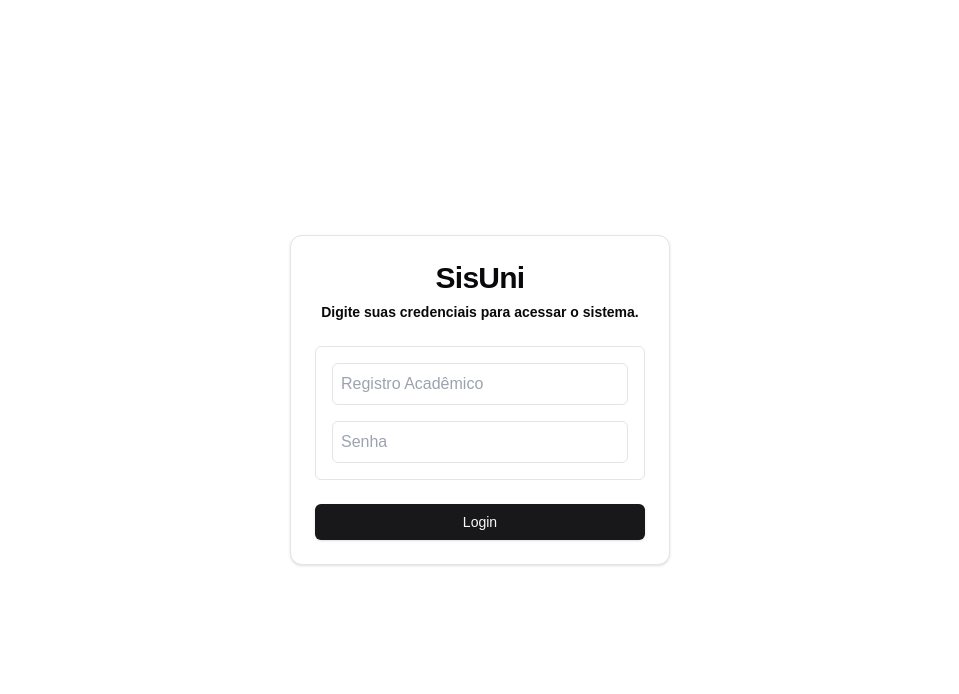
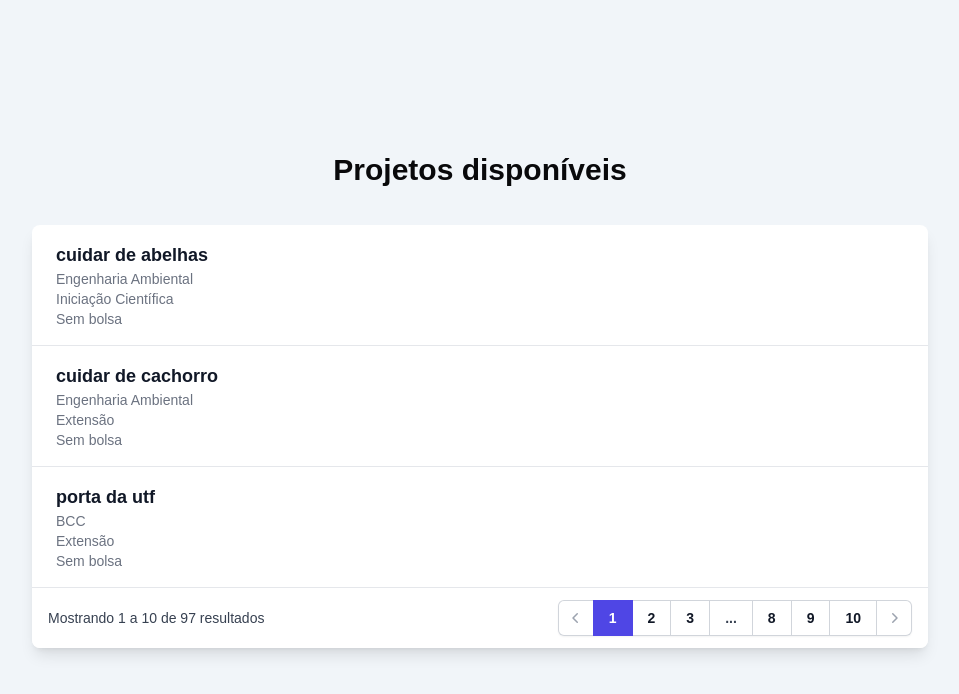
Before and after one commit to Projeto-Integrador-2024/Front-end, a Next.js app: page / in a window 1280 px wide. Shown: the top 694 px of the page, without its empty margins (160-1119 px from the left). Built offline with nearby package versions, Linux system fonts and the light colour scheme.

Commit message:
feat: :ambulance: Mudança de escopo do projeto

```diff
--- a/package.json
+++ b/package.json
@@ -9,6 +9,7 @@
     "lint": "next lint"
   },
   "dependencies": {
+    "@heroicons/react": "^2.1.5",
     "@radix-ui/react-icons": "^1.3.0",
     "@radix-ui/react-slot": "^1.1.0",
     "@radix-ui/react-switch": "^1.1.1",
--- a/src/app/layout.tsx
+++ b/src/app/layout.tsx
@@ -14,8 +14,8 @@ const geistMono = localFont({
 });
 
 export const metadata: Metadata = {
-  title: "SISUNI",
-  description: "Sistema acadêmico",
+  title: "PPE - Portal Pesquisa e Extensão",
+  description: "Portal Pesquisa e Extensão",
 };
 
 export default function RootLayout({
--- /dev/null
+++ b/src/app/login/page.tsx
@@ -0,0 +1,40 @@
+import { cn } from "@/lib/utils"
+import { Button } from "@/components/ui/button"
+import axios from "axios"
+import {
+  Card,
+  CardContent,
+  CardDescription,
+  CardFooter,
+  CardHeader,
+  CardTitle,
+} from "@/components/ui/card"
+
+
+type CardProps = React.ComponentProps<typeof Card>
+
+export function Login({ className, ...props }: CardProps) {
+  return (
+    <div className="flex items-center justify-center min-h-screen">
+      <Card className={cn("w-[380px]", className)} {...props}>
+        <CardHeader className="flex flex-col items-center">
+          <CardTitle className="text-3xl font-bold">PPE</CardTitle>
+          <CardDescription className="text-2x1 font-bold ">Digite suas credenciais para acessar o sistema.</CardDescription>
+        </CardHeader>
+        <CardContent className="grid gap-4">
+          <div className="flex flex-col items-center space-y-4 rounded-md border p-4">
+            <input type="text" placeholder="Registro Acadêmico" className="p-2 border rounded-md w-full" />
+            <input type="password" placeholder="Senha" className="p-2 border rounded-md w-full" />
+          </div>
+        </CardContent>
+        <CardFooter>
+          <Button className="w-full" >
+            Login
+          </Button>
+        </CardFooter>
+      </Card>
+    </div>
+  )
+}
+
+export default Login;
--- a/src/app/page.tsx
+++ b/src/app/page.tsx
@@ -1,40 +1,115 @@
-import { cn } from "@/lib/utils"
-import { Button } from "@/components/ui/button"
-import axios from "axios"
-import {
-  Card,
-  CardContent,
-  CardDescription,
-  CardFooter,
-  CardHeader,
-  CardTitle,
-} from "@/components/ui/card"
+import { ChevronLeftIcon, ChevronRightIcon } from '@heroicons/react/20/solid';
 
+const items = [
+  { id: 1, title: 'cuidar de abelhas', department: 'Engenharia Ambiental', type: 'Iniciação Científica', location: 'Sem bolsa' },
+  { id: 2, title: 'cuidar de cachorro', department: 'Engenharia Ambiental', type: 'Extensão', location: 'Sem bolsa' },
+  { id: 3, title: 'porta da utf', department: 'BCC', type: 'Extensão', location: 'Sem bolsa' },
+];
 
-type CardProps = React.ComponentProps<typeof Card>
-
-export function Login({ className, ...props }: CardProps) {
+export default function Example() {
   return (
-    <div className="flex items-center justify-center min-h-screen">
-      <Card className={cn("w-[380px]", className)} {...props}>
-        <CardHeader className="flex flex-col items-center">
-          <CardTitle className="text-3xl font-bold">SisUni</CardTitle>
-          <CardDescription className="text-2x1 font-bold ">Digite suas credenciais para acessar o sistema.</CardDescription>
-        </CardHeader>
-        <CardContent className="grid gap-4">
-          <div className="flex flex-col items-center space-y-4 rounded-md border p-4">
-            <input type="text" placeholder="Registro Acadêmico" className="p-2 border rounded-md w-full" />
-            <input type="password" placeholder="Senha" className="p-2 border rounded-md w-full" />
+    <div className="bg-slate-100 min-h-screen flex  flex-col justify-center items-center p-4">
+        <h1 className="text-3xl font-bold mb-[3%]">Projetos disponíveis</h1>
+      <div className="w-full max-w-4xl bg-white shadow-lg rounded-lg overflow-hidden">
+        <div className="divide-y divide-gray-200">
+          <ul role="list" className="divide-y divide-gray-200">
+            {items.map((item) => (
+              <li key={item.id} className="py-4 px-6 cursor-pointer">
+                <div className="flex flex-col md:flex-row space-y-2 md:space-y-0 md:space-x-3">
+                  <div className="min-w-0 flex-1">
+                    <li className="text-lg font-semibold text-gray-900">{item.title}</li>
+                    <li className="text-sm text-gray-500">{item.department}</li>
+                    <li className="text-sm text-gray-500">{item.type}</li>
+                    <li className="text-sm text-gray-500">{item.location}</li>
+                  </div>
+                </div>
+              </li>
+            ))}
+          </ul>
+        </div>
+        <div className="flex items-center justify-between border-t border-gray-200 bg-white px-4 py-3">
+          <div className="flex flex-1 justify-between sm:hidden">
+            <a
+              href="#"
+              className="relative inline-flex items-center rounded-md border border-gray-300 bg-white px-4 py-2 text-sm font-medium text-gray-700 hover:bg-gray-50"
+            >
+              Previous
+            </a>
+            <a
+              href="#"
+              className="relative ml-3 inline-flex items-center rounded-md border border-gray-300 bg-white px-4 py-2 text-sm font-medium text-gray-700 hover:bg-gray-50"
+            >
+              Next
+            </a>
           </div>
-        </CardContent>
-        <CardFooter>
-          <Button className="w-full" >
-            Login
-          </Button>
-        </CardFooter>
-      </Card>
+          <div className="hidden sm:flex sm:flex-1 sm:items-center sm:justify-between">
+            <div>
+              <p className="text-sm text-gray-700">
+                Mostrando <span className="font-medium">1</span> a <span className="font-medium">10</span> de{' '}
+                <span className="font-medium">97</span> resultados
+              </p>
+            </div>
+            <div>
+              <nav aria-label="Pagination" className="isolate inline-flex -space-x-px rounded-md shadow-sm">
+                <a
+                  href="#"
+                  className="relative inline-flex items-center rounded-l-md px-2 py-2 text-gray-400 ring-1 ring-inset ring-gray-300 hover:bg-gray-50 focus:z-20 focus:outline-offset-0"
+                >
+                  <span className="sr-only">Previous</span>
+                  <ChevronLeftIcon aria-hidden="true" className="h-5 w-5" />
+                </a>
+                <a
+                  href="#"
+                  aria-current="page"
+                  className="relative z-10 inline-flex items-center bg-indigo-600 px-4 py-2 text-sm font-semibold text-white focus:z-20 focus-visible:outline focus-visible:outline-2 focus-visible:outline-offset-2 focus-visible:outline-indigo-600"
+                >
+                  1
+                </a>
+                <a
+                  href="#"
+                  className="relative inline-flex items-center px-4 py-2 text-sm font-semibold text-gray-900 ring-1 ring-inset ring-gray-300 hover:bg-gray-50 focus:z-20 focus:outline-offset-0"
+                >
+                  2
+                </a>
+                <a
+                  href="#"
+                  className="relative hidden items-center px-4 py-2 text-sm font-semibold text-gray-900 ring-1 ring-inset ring-gray-300 hover:bg-gray-50 focus:z-20 focus:outline-offset-0 md:inline-flex"
+                >
+                  3
+                </a>
+                <span className="relative inline-flex items-center px-4 py-2 text-sm font-semibold text-gray-700 ring-1 ring-inset ring-gray-300 focus:outline-offset-0">
+                  ...
+                </span>
+                <a
+                  href="#"
+                  className="relative hidden items-center px-4 py-2 text-sm font-semibold text-gray-900 ring-1 ring-inset ring-gray-300 hover:bg-gray-50 focus:z-20 focus:outline-offset-0 md:inline-flex"
+                >
+                  8
+                </a>
+                <a
+                  href="#"
+                  className="relative inline-flex items-center px-4 py-2 text-sm font-semibold text-gray-900 ring-1 ring-inset ring-gray-300 hover:bg-gray-50 focus:z-20 focus:outline-offset-0"
+                >
+                  9
+                </a>
+                <a
+                  href="#"
+                  className="relative inline-flex items-center px-4 py-2 text-sm font-semibold text-gray-900 ring-1 ring-inset ring-gray-300 hover:bg-gray-50 focus:z-20 focus:outline-offset-0"
+                >
+                  10
+                </a>
+                <a
+                  href="#"
+                  className="relative inline-flex items-center rounded-r-md px-2 py-2 text-gray-400 ring-1 ring-inset ring-gray-300 hover:bg-gray-50 focus:z-20 focus:outline-offset-0"
+                >
+                  <span className="sr-only">Next</span>
+                  <ChevronRightIcon aria-hidden="true" className="h-5 w-5" />
+                </a>
+              </nav>
+            </div>
+          </div>
+        </div>
+      </div>
     </div>
-  )
+  );
 }
-
-export default Login;
--- a/src/app/paineldecontrole/alunos/page.tsx
+++ b/src/app/paineldecontrole/alunos/page.tsx
@@ -56,6 +56,8 @@ export function alunos() {
           <Button className="w-full" >
               Editar Aluno
           </Button>
+
+          <Button className="w-full" onClick={() => router.push("/paineldecontrole")}>Voltar</Button>
         </div>
     </div>
   )
```
Also changed, not shown: 1 other file (tests, documents, lock files or other folders).
